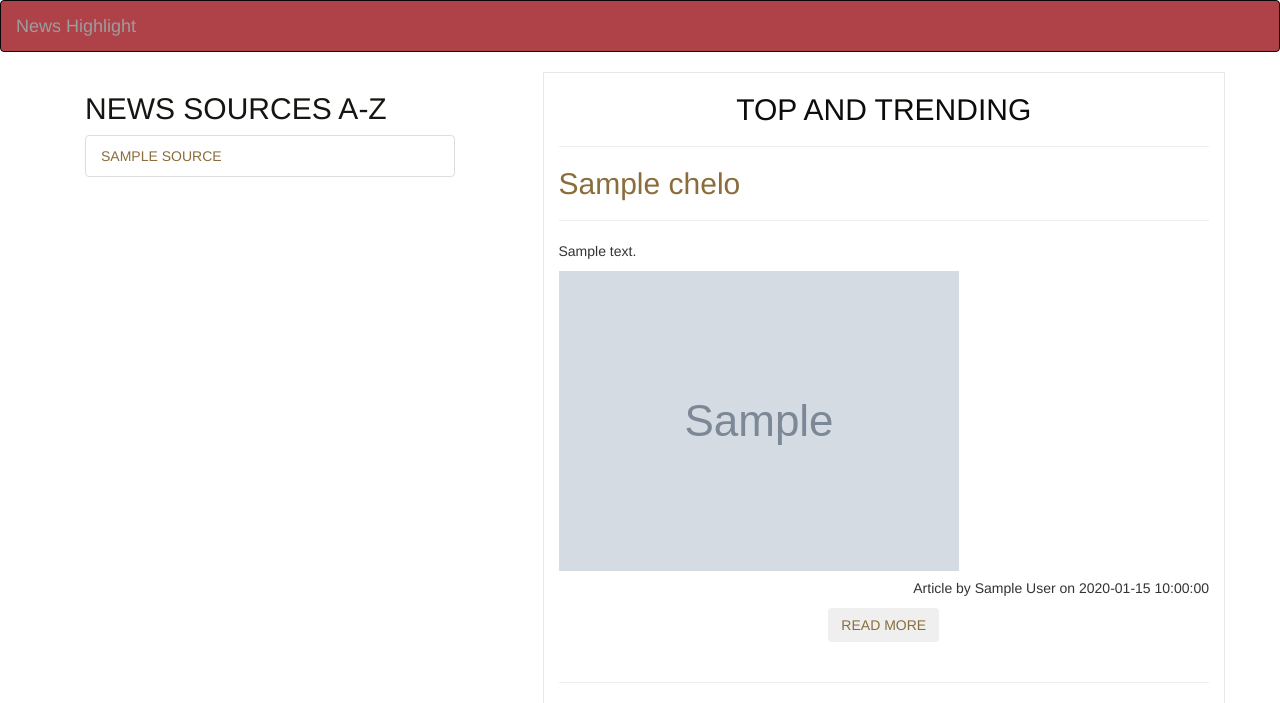
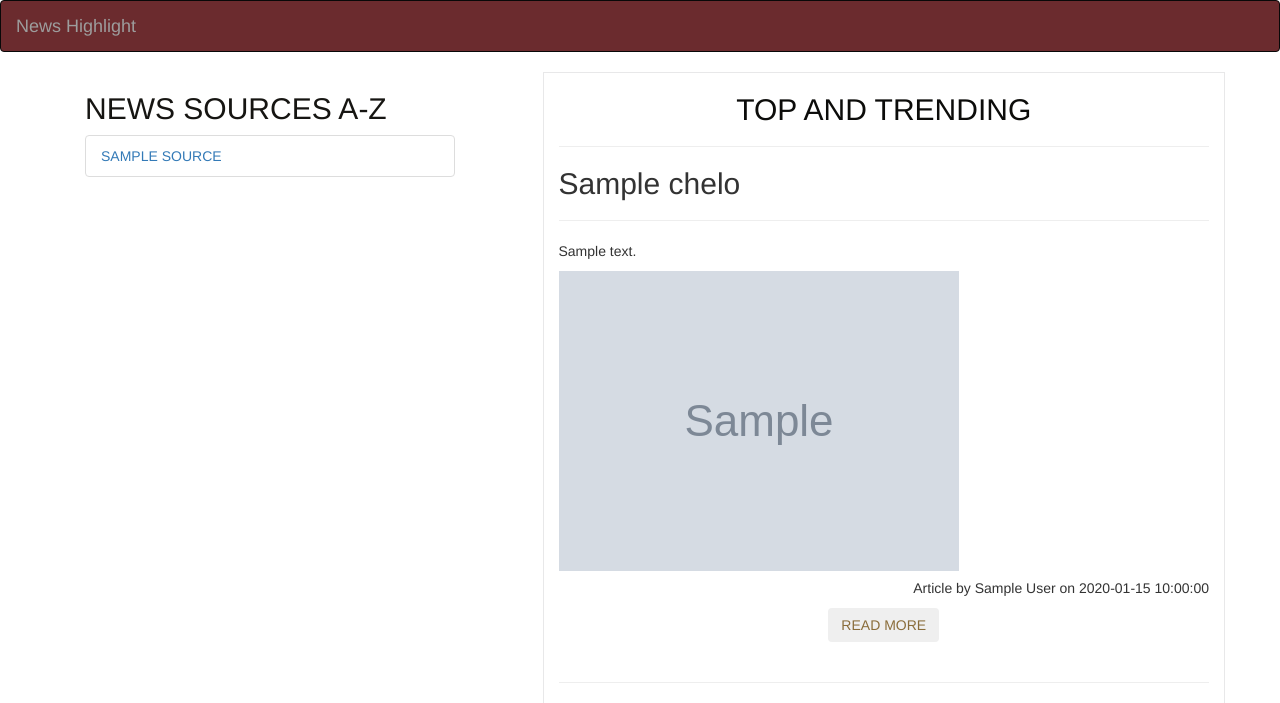
Before and after one commit to ChelseaOwiti/News-Highlight, a Flask app: template app/templates/index.html in a window 1280 px wide. Shown: the top 703 px of the page. Run offline with Flask 2, Linux system fonts and the light colour scheme; the template is opened without the code that fills it: most values are stand-ins (such as "Sample title", 1, 10 or a date in 2020); grey boxes marked "Sample" are stand-in pictures; some libraries are stand-ins or nearby versions.

Commit message:
styling on text colour done

```diff
--- a/app/templates/index.html
+++ b/app/templates/index.html
@@ -12,7 +12,7 @@
                       </div>
                       <ul class="list-group list-group-flush">
                           {% for source in sources %}
-                          <li class="list-group-item "><a class="text-warning" style="text-decoration: none;" href="/source/{{source.id}}">{{ source.name.upper() }}</a></li>
+                          <li class="list-group-item "><a class="text-body" style="text-decoration: none;" href="/source/{{source.id}}">{{ source.name.upper() }}</a></li>
                           {% endfor %}
                       </ul>
                   </div>
@@ -27,7 +27,7 @@
                   <hr> {% for chelo in Article %} {% if chelo.urlToImage%}
                   <div class="card">
                       <div class="card-body">
-                          <h2 style="size:21px" class="card-title text-warning">{{ chelo.title }}</h2>
+                          <h2 style="size:21px" class="card-title text-body">{{ chelo.title }}</h2>
                           <hr>
                           <p class="card-text text-body">{{ chelo.description }}</p>
 
--- a/app/templates/navbar.html
+++ b/app/templates/navbar.html
@@ -1,4 +1,4 @@
-<div class="navbar navbar-inverse" style="background-color: #AF4248" role="navigation" >
+<div class="navbar navbar-inverse" style="background-color: rgb(107, 43, 46)" role="navigation" >
   <div class="container-fluid" >
 
     <div class="navbar-header">
@@ -8,7 +8,7 @@
         <span class="icon-bar"></span>
         <span class="icon-bar"></span>
       </button>
-      <a class="navbar-brand" href="/">News Highlight</a>
+      <a class="navbar-brand text-white" href="/">News Highlight</a>
     </div>
 
   </div>
```
